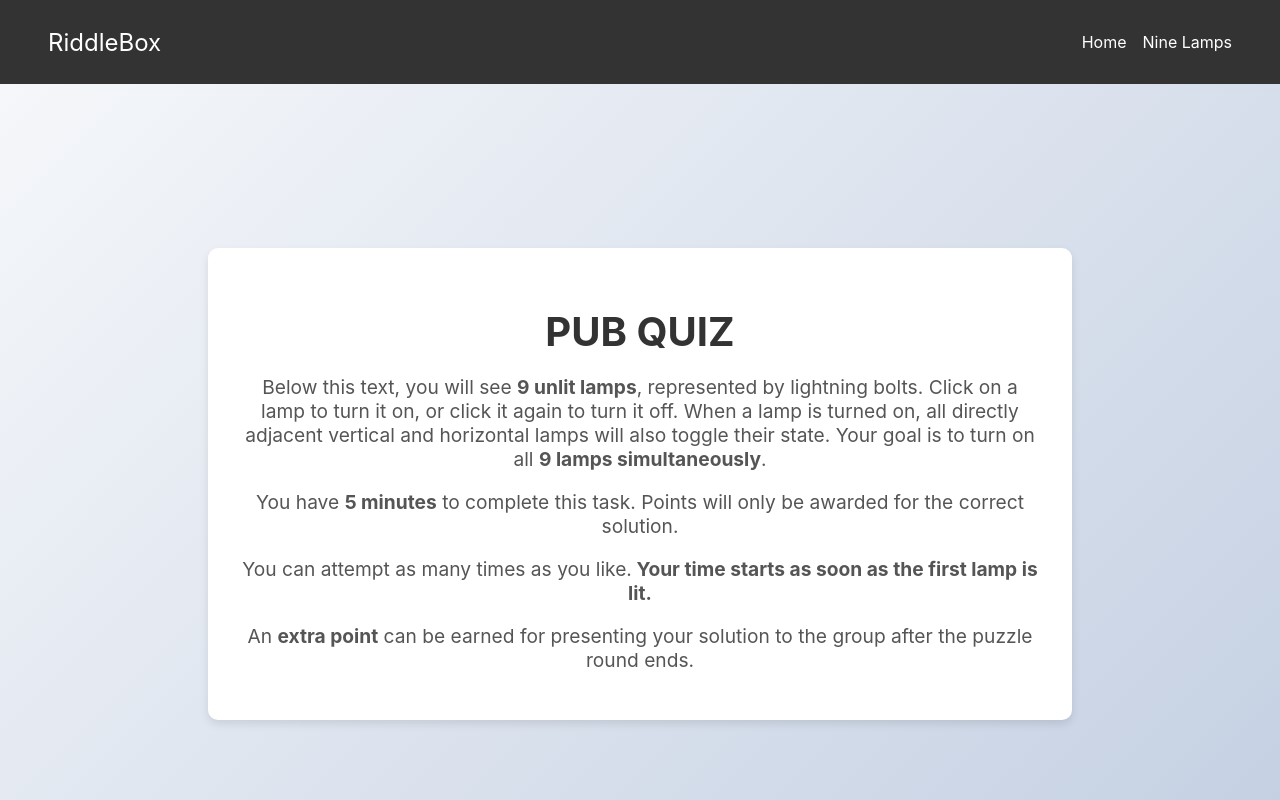
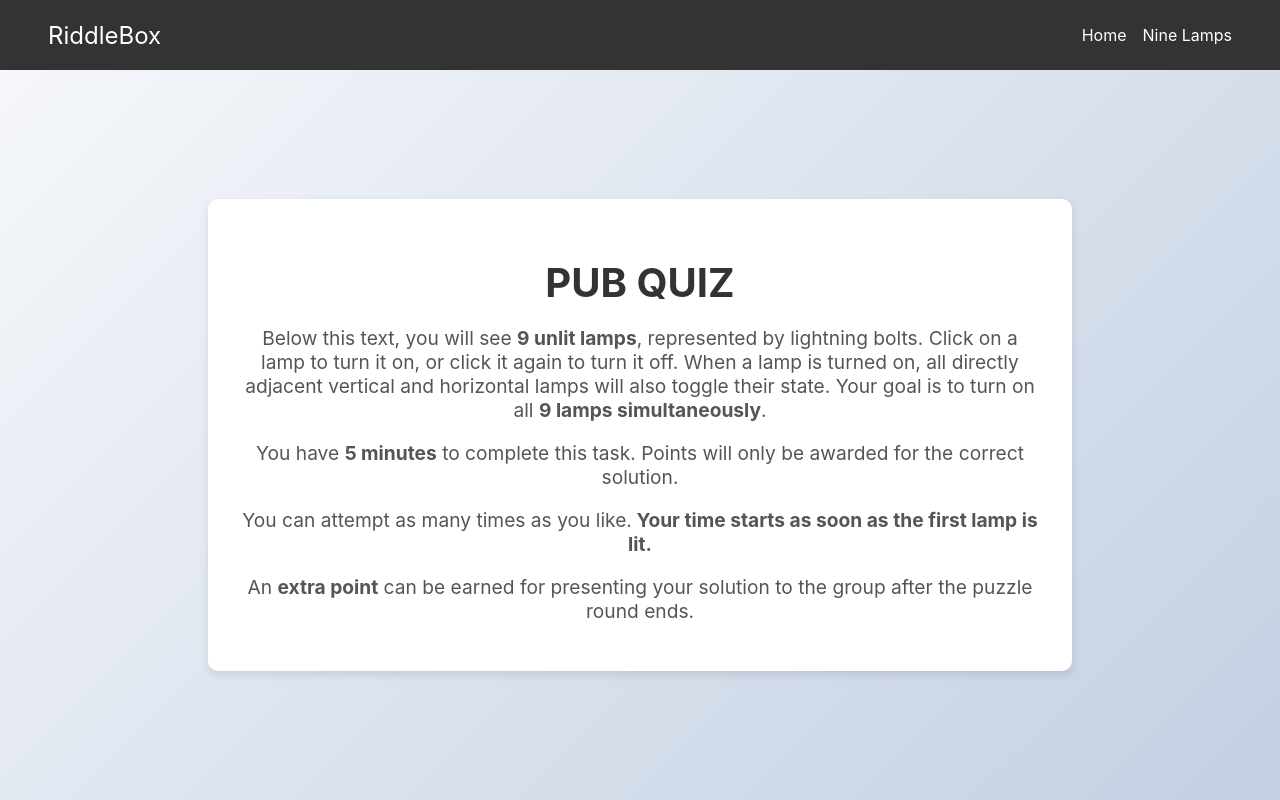
Before and after one commit to zumpious/riddle-box, a React (Create React App) app: page /nine-lamps in a window 1280 px wide. Shown: the top 800 px of the page. Built offline with nearby package versions, Linux system fonts and the light colour scheme; the HTML template or start-up script is replaced by a standard one.

Commit message:
Refactor nine lamps styling

```diff
--- a/src/components/Menu.css
+++ b/src/components/Menu.css
@@ -1,13 +1,13 @@
-
 .navbar {
   display: flex;
   justify-content: space-between;
   align-items: center;
   background-color: #333;
-  padding: 1rem 3rem;
+  padding: 0 3rem;
   position: sticky;
   top: 0;
   z-index: 1000;
+  height: 70px;
 }
 
 .navbar-brand {
--- a/src/games/nine_lamps/Header.css
+++ b/src/games/nine_lamps/Header.css
@@ -1,5 +1,15 @@
 .header {
     min-height: 60vh;
+}
+
+.game-header {
+    text-align: center;
+    background: linear-gradient(135deg, #f5f7fa, #c3cfe2);
+    min-height: calc(100vh - 70px);
+    display: flex;
+    flex-direction: column;
+    align-items: center;
+    justify-content: center;
 }
 
 .ruleset {
--- a/src/games/nine_lamps/Header.jsx
+++ b/src/games/nine_lamps/Header.jsx
@@ -2,7 +2,7 @@ import './Header.css';
 
 export function Header() {
   return (
-    <div className='homepage'>
+    <div className='game-header'>
       <div className='ruleset'>
         <h1> PUB QUIZ </h1>
         <p>
--- a/src/screens/Home.css
+++ b/src/screens/Home.css
@@ -1,7 +1,7 @@
 .homepage {
     text-align: center;
     background: linear-gradient(135deg, #f5f7fa, #c3cfe2);
-    min-height: 100vh;
+    min-height: calc(100vh - 70px);
     display: flex;
     flex-direction: column;
     align-items: center;
```
